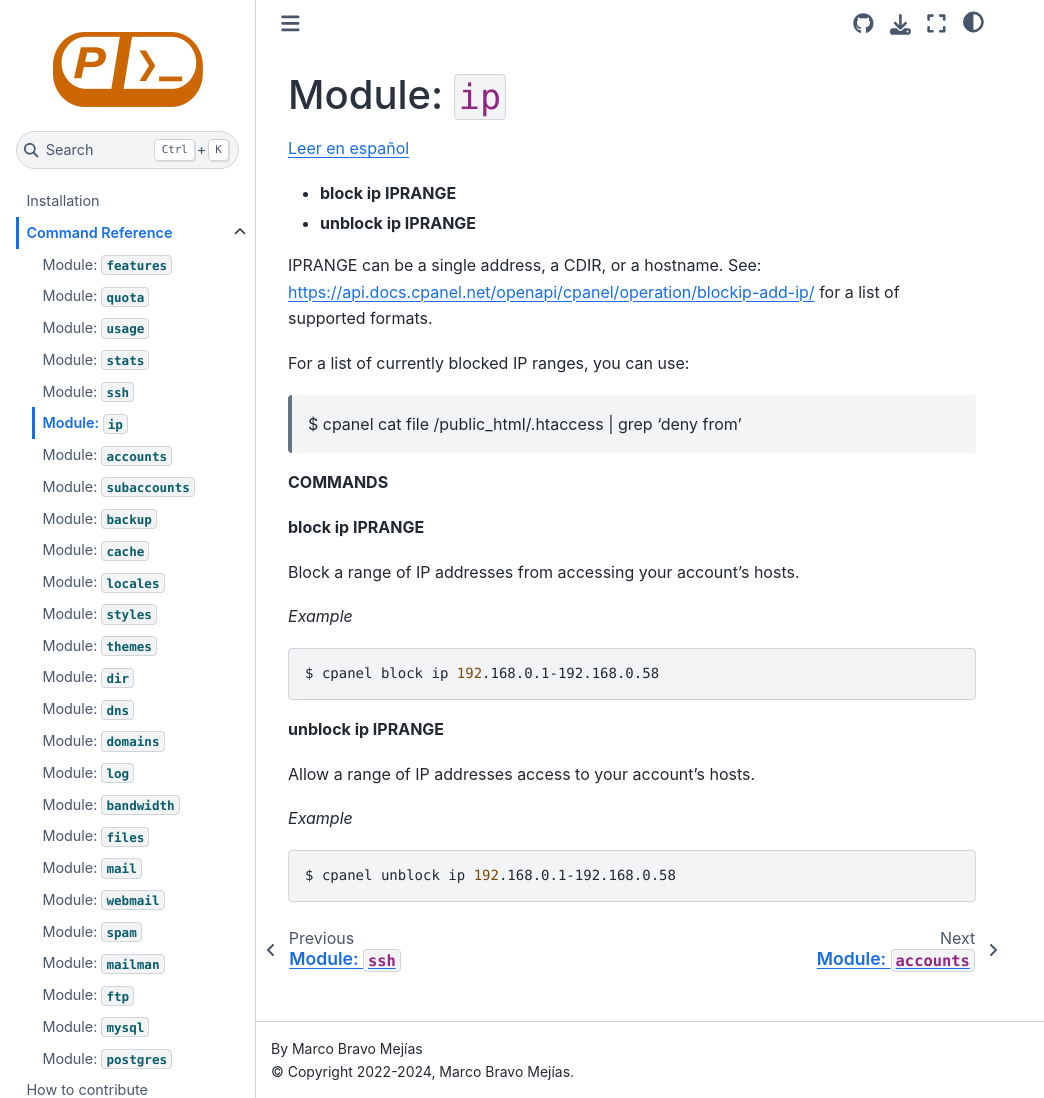
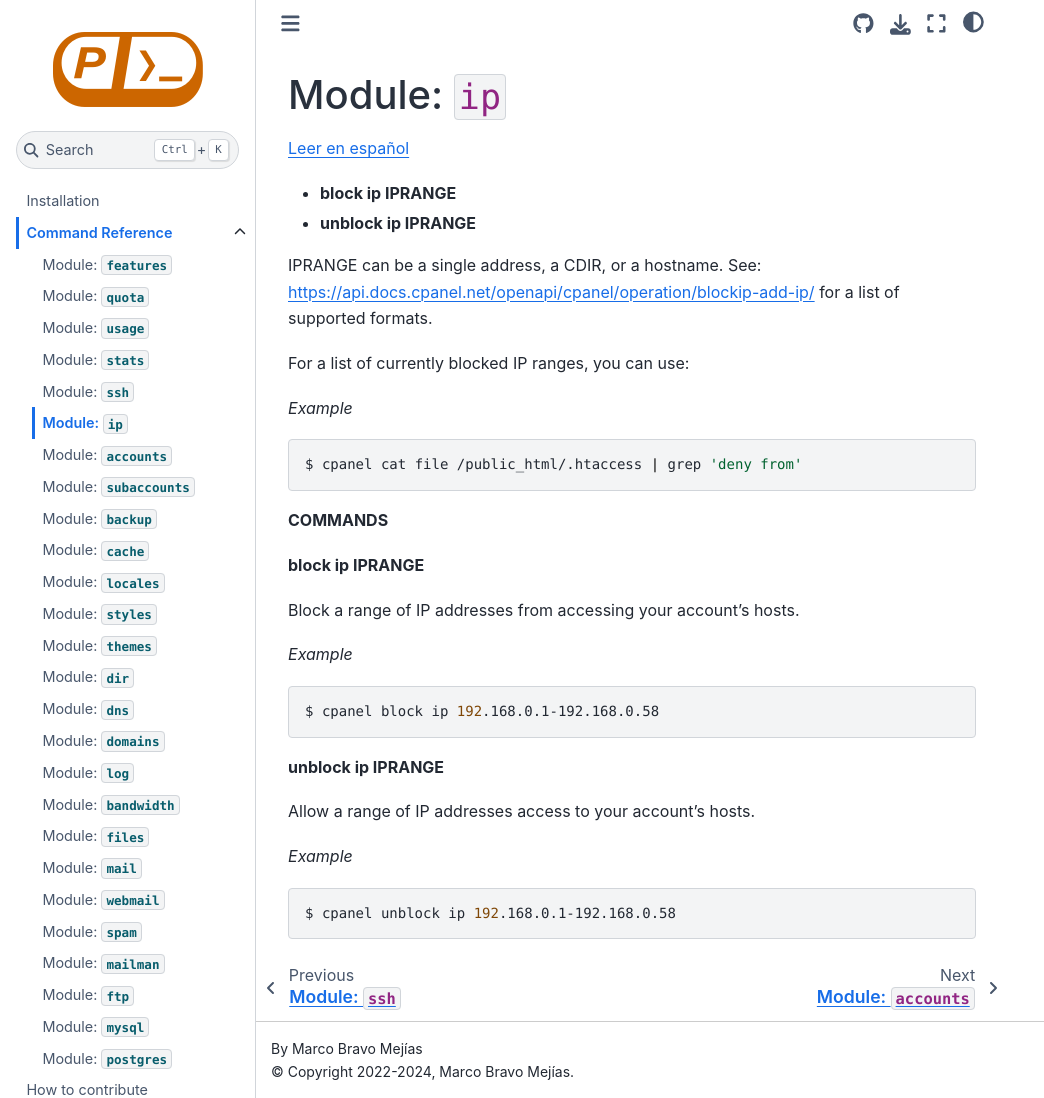
Before and after one commit to layfellow/cpanel-cli, a Sphinx documentation site: the page built from doc/reference/ip.rst, in a window 1280 px wide and 1098 px high. Shown: the whole window, without its empty margins (0-1044 px from the left). Built offline with Sphinx 7.4.7 and the Sphinx Book theme 1.1.4, drawn with Linux system fonts in a browser that asks for light colours.

Commit message:
Fix minor formatting issue

```diff
--- a/doc/reference/ip.rst
+++ b/doc/reference/ip.rst
@@ -16,6 +16,10 @@ https://api.docs.cpanel.net/openapi/cpanel/operation/blockip-add-ip/
 for a list of supported formats.
 
 For a list of currently blocked IP ranges, you can use:
+
+*Example*
+
+.. code:: sh
 
     $ cpanel cat file /public_html/.htaccess | grep 'deny from'
 
```
Also changed, not shown: 2 other files.
